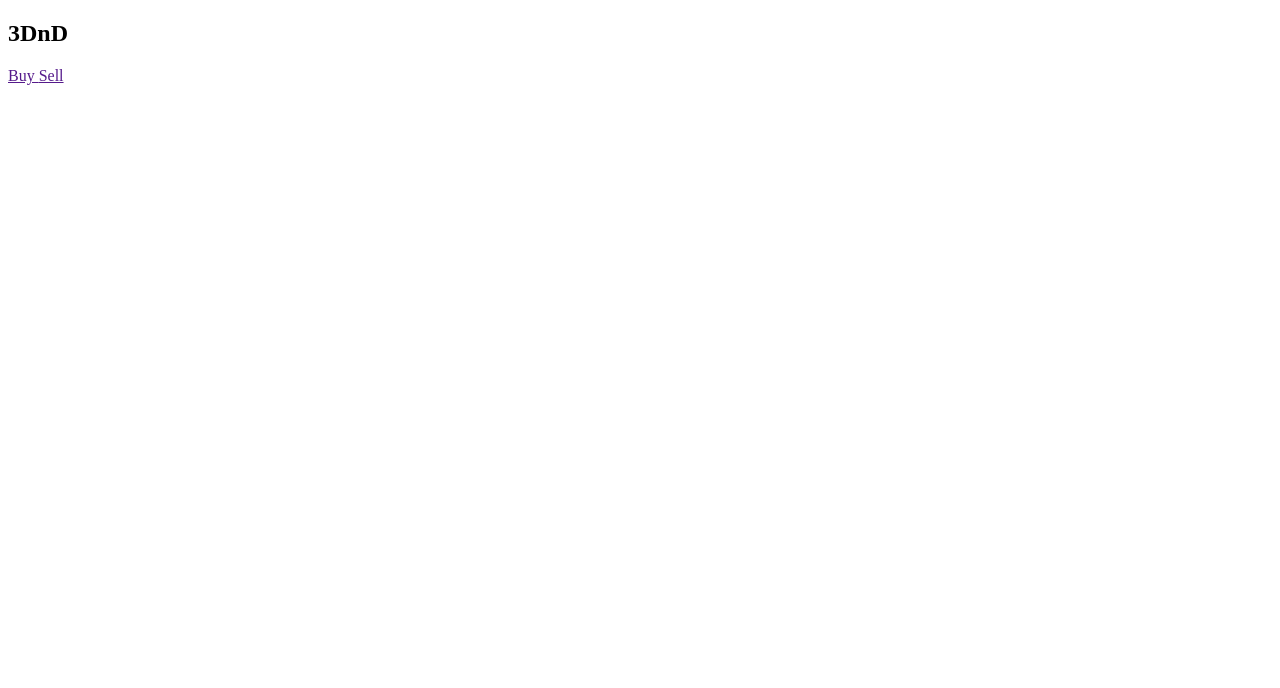
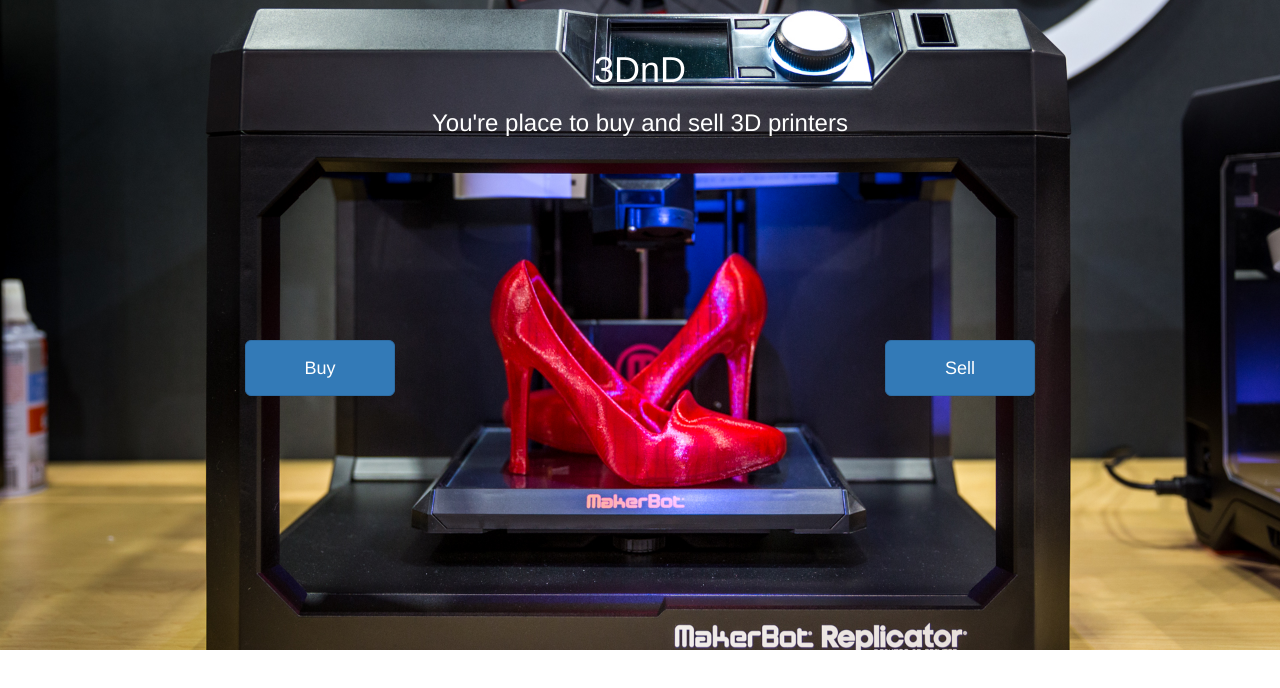
Before and after one commit to craastad/3dnd, a plain HTML site: page index.html in a window 1280 px wide. Drawn offline with Linux system fonts and the light colour scheme.

Commit message:
Update 2016-12-17T19:25:14.865Z

```diff
--- a/index.html
+++ b/index.html
@@ -1 +1 @@
-<!DOCTYPE html><html lang=en><head><title>3DnD</title><meta name=viewport content="initial-scale=1,maximum-scale=1"><meta name=title content=3Dnd></head><body><div class="jumbotron-image main-jumbotron"><div class=jumbotron><div class=container><section class="section text-xs-center"><h1>3DnD</h1><a class="btn btn-success btn-lg" href="">Buy </a><a class="btn btn-success btn-lg" href="">Sell</a></section></div></div></div></body></html>
+<!DOCTYPE html><html lang=en><head><title>3DnD</title><meta name=viewport content="initial-scale=1,maximum-scale=1"><meta name=title content=3DnD><link type=text/css rel=stylesheet href=bootstrap/dist/css/bootstrap.min.css><link type=text/css rel=stylesheet href=style.css></head><body><div class=main-image><div class=container-fluid><section class="section text-center"><div class=title-block><h1 class=title>3DnD</h1><h3>You're place to buy and sell 3D printers</h3></div><div class="row buttons-block"><div class=col-md-6><a class="btn btn-primary btn-lg btn-action" href="">Buy</a></div><div class=col-md-6><a class="btn btn-primary btn-lg btn-action" href="">Sell</a></div></div></section></div></div></body></html>
--- a/style.css
+++ b/style.css
@@ -0,0 +1 @@
+.main-image{background-image:url(assets/heels.jpg);grubackground-position:center top -100px;background-repeat:no-repeat;background-size:cover;min-height:650px;top:-50px}.btn-action{width:150px;padding:15px;margin:15px}.title-block{margin-top:50px;min-height:175px;color:#fff}.buttons-block{margin-top:100px}
```
Also changed, not shown: assets/heels.jpg (added).
